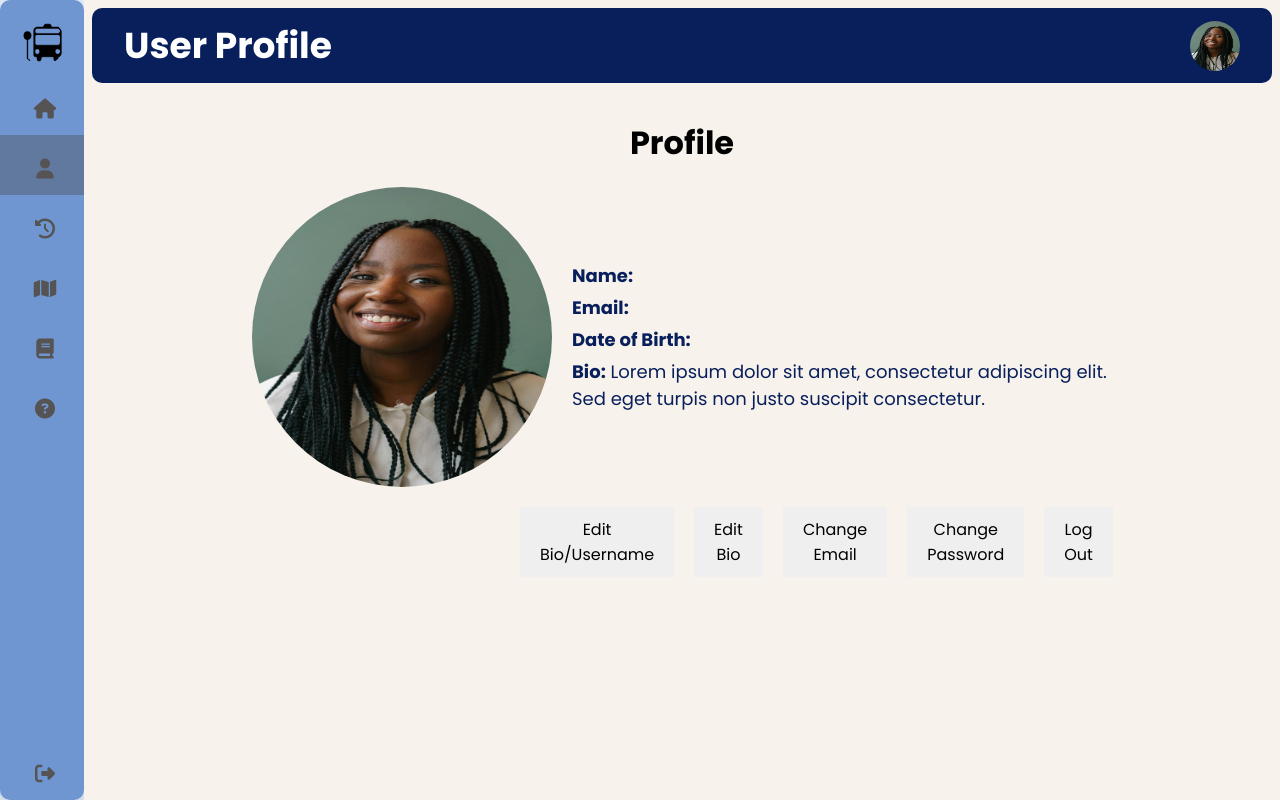
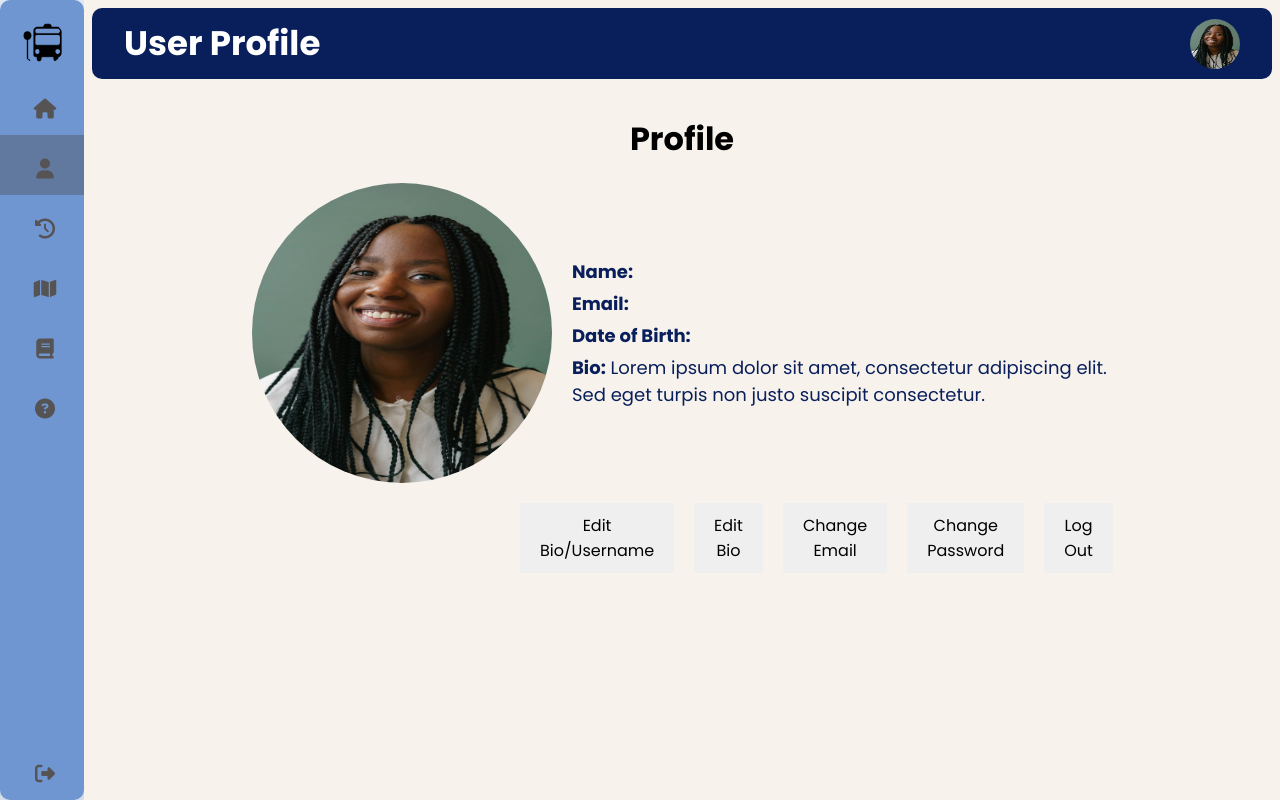
Before and after one commit to akwelemc/WebTechies, a PHP site: page /view/Profile.php in a window 1280 px wide. Run offline with PHP 8.4, Linux system fonts and the light colour scheme; the visitor is signed in with stand-in values (Sample User, id 1); data comes from the database, SQL or seed files in the repository; data that the repository does not hold is empty; some libraries are stand-ins or nearby versions.

```diff
--- a/css/Profile.css
+++ b/css/Profile.css
@@ -145,7 +145,7 @@ a:hover{
 }
 
 h2{
-  font-size: 36px;
+  font-size: 34px;
   color: white;
 
 }
```
